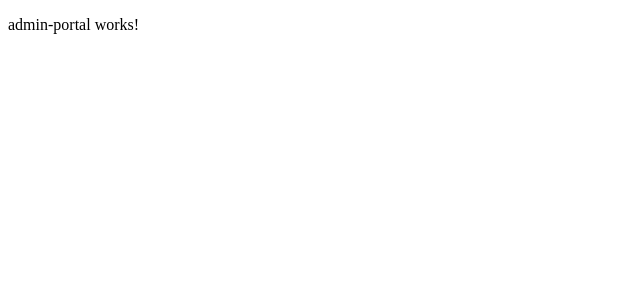
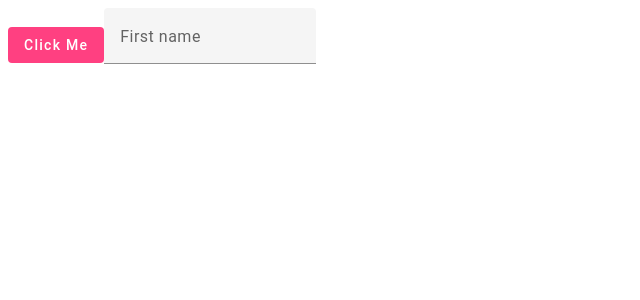
Before and after one commit to kevinagnew/UniModulePortal, an Angular app: page / in a window 1280 px wide. Shown: the top 300 px of the page, without its empty margins (0-640 px from the left). Built offline with nearby package versions, Linux system fonts and the light colour scheme.

Commit message:
Added shared module with working imports

```diff
--- a/angular.json
+++ b/angular.json
@@ -91,7 +91,8 @@
               }
             ],
             "styles": [
-              "src/styles.scss"
+              "src/styles.scss",
+              "node_modules/@angular/material/prebuilt-themes/deeppurple-amber.css"
             ],
             "scripts": []
           }
--- a/package.json
+++ b/package.json
@@ -15,6 +15,7 @@
     "@angular/compiler": "^18.2.0",
     "@angular/core": "^18.2.0",
     "@angular/forms": "^18.2.0",
+    "@angular/material": "^19.2.6",
     "@angular/platform-browser": "^18.2.0",
     "@angular/platform-browser-dynamic": "^18.2.0",
     "@angular/router": "^18.2.0",
--- a/src/app/admin-portal/admin-portal.component.html
+++ b/src/app/admin-portal/admin-portal.component.html
@@ -1 +1,5 @@
-<p>admin-portal works!</p>
+<button mat-flat-button color="accent">Click Me</button>
+<mat-form-field>
+    <mat-label>First name</mat-label>
+      <input matInput>
+</mat-form-field>
--- a/src/app/app.module.ts
+++ b/src/app/app.module.ts
@@ -2,7 +2,8 @@ import { NgModule } from '@angular/core';
 import { BrowserModule } from '@angular/platform-browser';
 import { AppComponent } from './app.component';
 import { AppRoutingModule } from './app-routing.module'; // Import the routing module
-import { RouterModule } from '@angular/router'; // Ensure RouterModule is imported
+import { RouterModule } from '@angular/router';
+import { SharedModule } from './shared.module'; // Ensure RouterModule is imported
 
 @NgModule({
   declarations: [
@@ -10,8 +11,14 @@ import { RouterModule } from '@angular/router'; // Ensure RouterModule is import
   ],
   imports: [
     BrowserModule,
-    RouterModule, // Important for routing
-    AppRoutingModule // Ensure routing module is included
+    RouterModule,
+    AppRoutingModule,
+    SharedModule
+  ],
+  exports: [
+    BrowserModule,
+    RouterModule,
+    AppRoutingModule
   ],
   providers: [],
   bootstrap: [AppComponent]
--- a/src/styles.scss
+++ b/src/styles.scss
@@ -1 +1,2 @@
 /* You can add global styles to this file, and also import other style files */
+ @import '@angular/material/prebuilt-themes/indigo-pink.css';
```
Also changed, not shown: src/app/shared.module.ts (added, +33 -0 lines), 1 other file (tests, documents, lock files or other folders).
